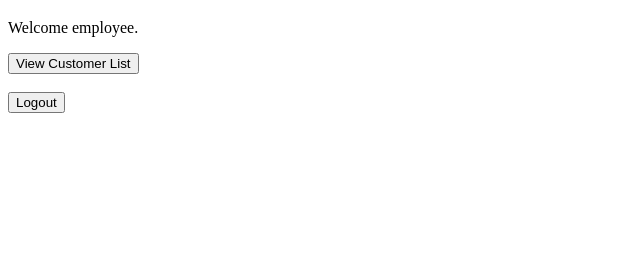
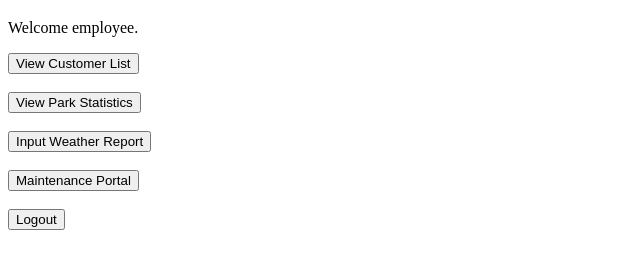
Before and after one commit to BFNValley/Themepark_Project_2026, a website: page docs/employee.html in a window 1280 px wide. Shown: the part 61-330 px from the top of the page, without its empty margins (0-640 px from the left). Drawn offline with Linux system fonts and the light colour scheme.

Commit message:
added new pages and linked them to customer and employee pages

```diff
--- a/docs/employee.html
+++ b/docs/employee.html
@@ -18,7 +18,18 @@
         <button onclick="window.location.href='index.html'">
         View Customer List
         </button>
-
+        <br><br>
+        <button onclick="window.location.href='park_statistics.html'">
+        View Park Statistics
+        </button>
+        <br><br>
+        <button onclick="window.location.href='weather_report_page.html'">
+        Input Weather Report
+        </button>
+        <br><br>
+        <button onclick="window.location.href='maintenance_portal.html'">
+        Maintenance Portal
+        </button>
         <br><br>
 
         <button onclick="window.location.href='login.html'"> Logout</button>
```
Also changed, not shown: docs/customer.html (+3 -1 lines), docs/complaint_form.html (added), docs/maintenance_portal.html (added), docs/park_statistics.html (added), docs/weather_report_page.html (added).
